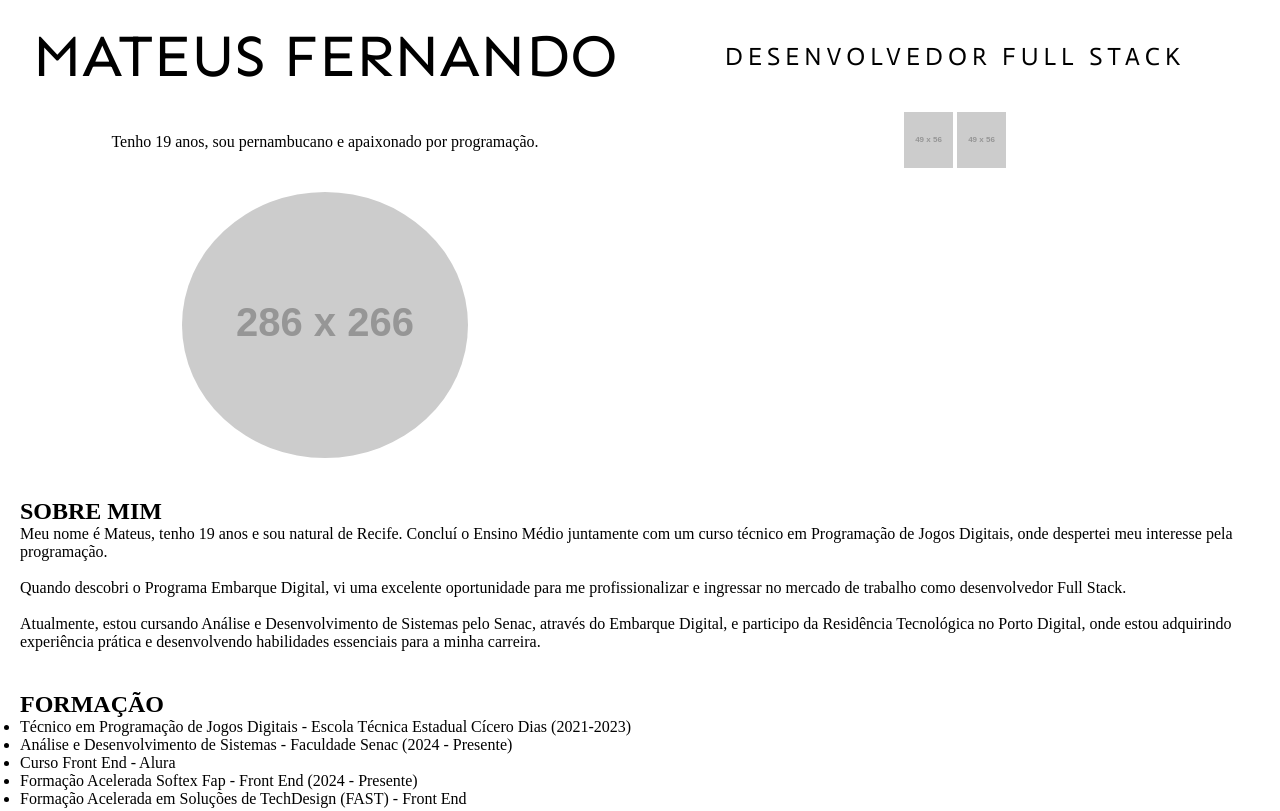
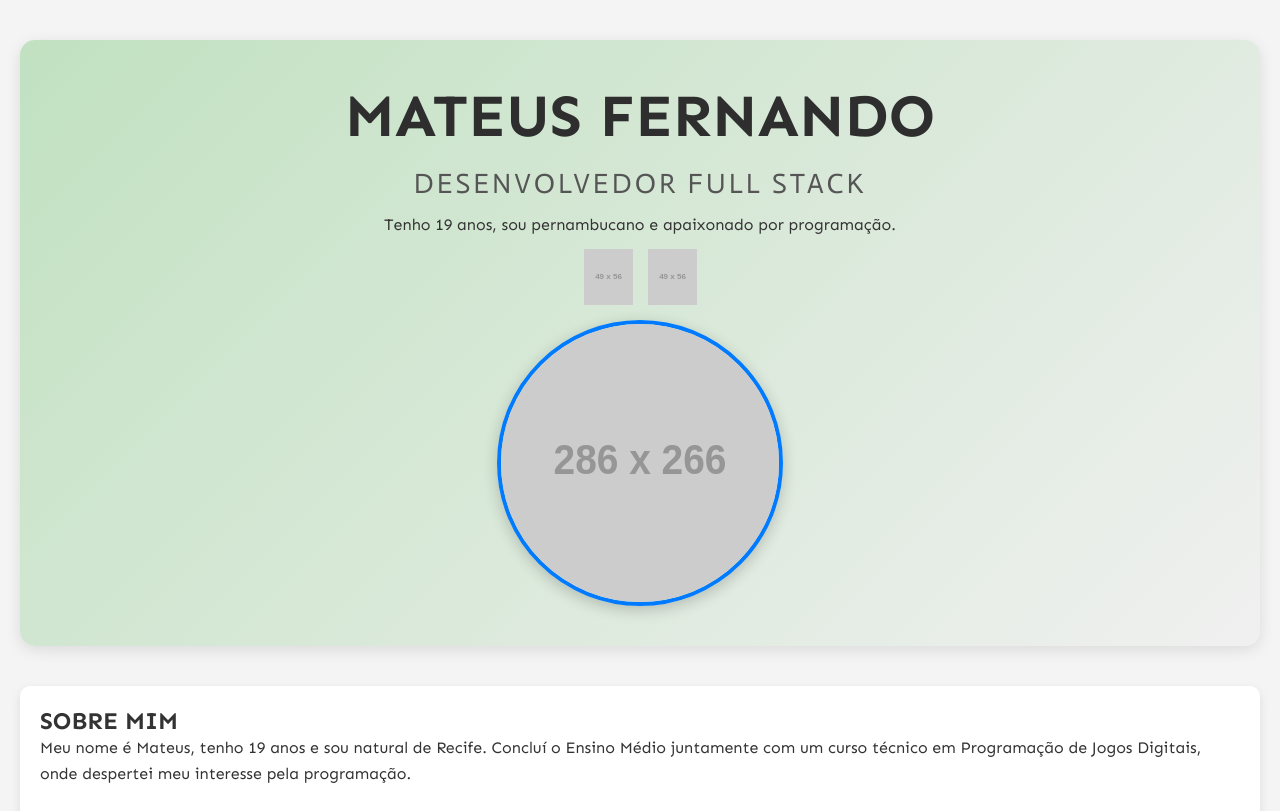
Before and after one commit to mf081/mf-portifolio-web, a website built with Vite: page index.html in a window 1280 px wide. Shown: the top 811 px of the page. Built offline with nearby package versions, Linux system fonts and the light colour scheme; placeholder pictures from the web are drawn by us; files whose address does not match are found by name.

Commit message:
melhorando estilização

```diff
--- a/style.css
+++ b/style.css
@@ -5,49 +5,119 @@
 }
 
 html, body {
-    height: 100%; /* Garante que o body preencha toda a altura da página */
-    background-color: #fff; /* Cor de fundo do corpo */
-    display: flex; /* Usar flexbox para alinhar os elementos */
-    flex-direction: column; /* Coluna como direção principal */
+    height: 100%;
+    background-color: #f4f4f4; /* Cor de fundo mais suave */
+    font-family: 'Sen', sans-serif; /* Fonte padrão */
+    color: #333; /* Cor padrão do texto */
+    display: flex;
+    flex-direction: column;
 }
 
 main {
     display: flex;
     flex-direction: column;
-    align-items: center; /* Centraliza horizontalmente */
+    align-items: center;
+    padding: 20px;
 }
 
 .inicio {
-    display: grid;
-    grid-template-columns: 1fr 1fr; /* Define duas colunas iguais */
-    justify-items: center; /* Centraliza os itens horizontalmente */
-    align-items: center; /* Centraliza os itens verticalmente */
-    text-align: center; /* Centraliza o texto */
-    gap: 20px; /* Espaçamento entre os itens */
+    display: flex;
+    flex-direction: column;
+    justify-content: center;
+    align-items: center;
+    text-align: center;
+    gap: 15px;
+    background: linear-gradient(135deg, #c1e1c1, #f0f0f0); /* Fundo em gradiente */
+    padding: 40px;
+    border-radius: 15px;
+    box-shadow: 0 4px 15px rgba(0, 0, 0, 0.1); /* Sombra sutil */
 }
 
 h1 {
-    color: black;
+    color: #2e2e2e;
     font-size: 60px;
-    font-family: 'Sen', sans-serif; /* Adicione sans-serif como fallback */
-    font-weight: 400;
+    font-weight: 700; /* Maior peso para o título */
 }
 
 .subtitle {
-    color: black;
-    font-size: 25px;
-    font-family: 'Actor', sans-serif; /* Adicione sans-serif como fallback */
+    color: #555;
+    font-size: 28px; /* Tamanho do subtítulo aumentado */
+    font-family: 'Actor', sans-serif;
     font-weight: 400;
-    letter-spacing: 5px;
+    letter-spacing: 3px;
+}
+
+.social-icons {
+    display: flex;
+    gap: 15px;
+}
+
+.social-icons a {
+    color: #333;
+    font-size: 28px; /* Tamanho dos ícones aumentado */
+    transition: color 0.3s, transform 0.3s; /* Efeito de transformação */
+}
+
+.social-icons a:hover {
+    color: #007bff; /* Cor ao passar o mouse */
+    transform: scale(1.1); /* Efeito de aumento ao passar o mouse */
 }
 
 .profile-image {
-    border-radius: 50%; /* Adiciona borda arredondada na imagem de perfil */
-    align-items: ;
+    border-radius: 50%;
+    width: 286px; /* Largura fixa */
+    height: 286px; /* Altura ajustada para manter proporção */
+    border: 4px solid #007bff; /* Borda ao redor da imagem */
+    box-shadow: 0 4px 15px rgba(0, 0, 0, 0.2); /* Sombra sutil */
 }
 
-/* Adicione estilos para as seções */
 section {
-    width: 100%; /* Permite que a seção ocupe toda a largura */
-    padding: 20px; /* Espaçamento interno */
+    width: 100%;
+    padding: 20px;
+    margin: 20px 0; /* Margem entre as seções */
+    background-color: #fff; /* Cor de fundo branco */
+    border-radius: 10px; /* Bordas arredondadas */
+    box-shadow: 0 4px 10px rgba(0, 0, 0, 0.1); /* Sombra leve */
 }
+
+.education h2, .habilidades h1 {
+    color: #007bff; /* Cor azul para títulos de seção */
+    margin-bottom: 10px; /* Espaçamento abaixo do título */
+}
+
+.about-text {
+    line-height: 1.6; /* Melhor legibilidade */
+}
+
+.hard-skills, .soft-skills {
+    margin-bottom: 20px; /* Espaçamento abaixo das habilidades */
+}
+
+.project {
+    margin-bottom: 20px; /* Espaçamento entre projetos */
+    background: #f9f9f9; /* Fundo levemente cinza */
+    padding: 15px;
+    border-radius: 8px;
+    box-shadow: 0 2px 5px rgba(0, 0, 0, 0.1); /* Sombra suave */
+}
+
+.project h2 {
+    color: #007bff; /* Cor azul para títulos de projetos */
+}
+
+.contact-info {
+    margin-top: 20px; /* Espaçamento acima da seção de contato */
+    background: #f0f8ff; /* Fundo levemente azul */
+    padding: 15px;
+    border-radius: 10px;
+    box-shadow: 0 2px 5px rgba(0, 0, 0, 0.1); /* Sombra leve */
+}
+
+.contact-item {
+    margin: 5px 0; /* Espaçamento entre itens de contato */
+}
+
+.contact-item span {
+    font-weight: bold; /* Destaque para o rótulo */
+    color: #007bff; /* Cor azul para rótulos */
+}
```
